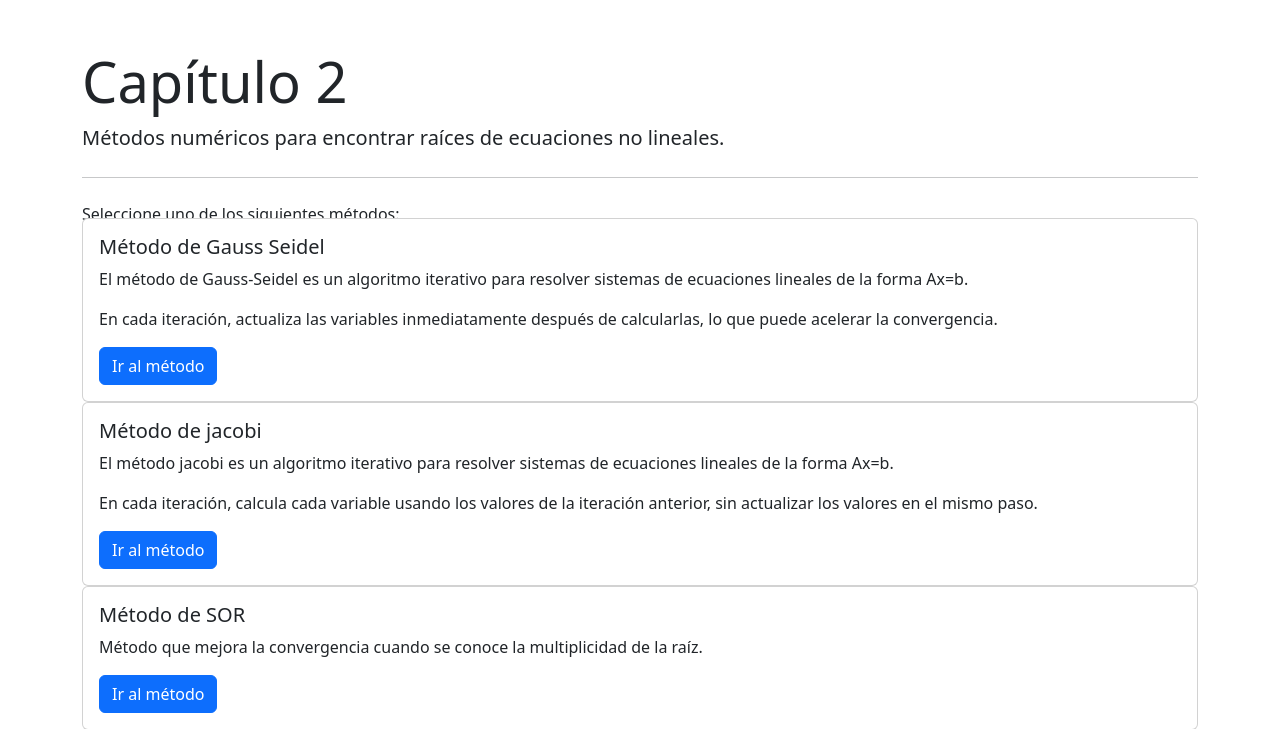
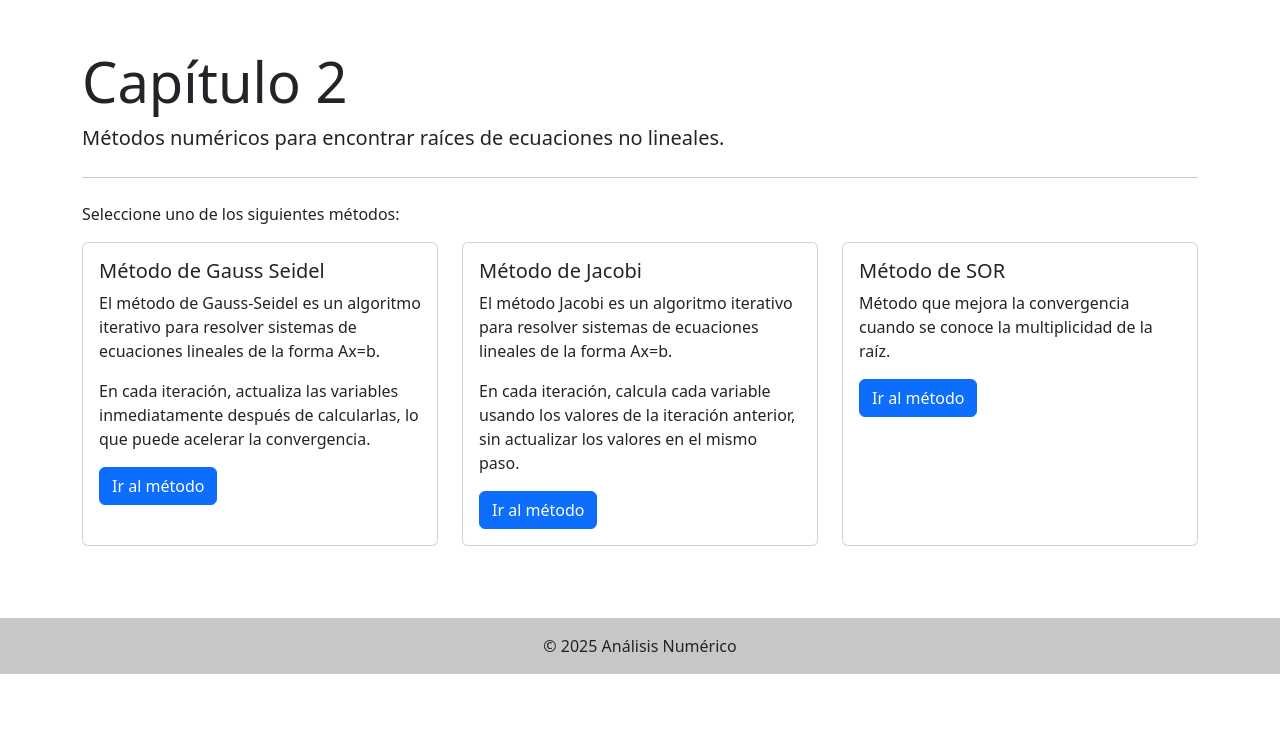
Before and after one commit to camilomonsalvem/Analisis-Numerico, a Django app: page /capitulo2/ in a window 1280 px wide. Shown: the part 56-785 px from the top of the page. After the commit the page ends 730 px from the top, so only its background shows below. Run offline with Django 5.2, Linux system fonts and the light colour scheme.

Commit message:
Final Final

```diff
--- a/templates/capitulo2/index.html
+++ b/templates/capitulo2/index.html
@@ -10,7 +10,7 @@
     <p>Seleccione uno de los siguientes métodos:</p>
 </div>
 
-<div class="row row-cols-1 row-cols-md-3 g-4"></div>
+<div class="row row-cols-1 row-cols-md-3 g-4">
     <div class="col">
         <div class="card h-100">
             <div class="card-body">
@@ -25,8 +25,8 @@
     <div class="col">
         <div class="card h-100">
             <div class="card-body">
-                <h5 class="card-title">Método de jacobi</h5>
-                <p class="card-text">El método jacobi es un algoritmo iterativo para resolver sistemas de ecuaciones lineales de la forma Ax=b.</p>
+                <h5 class="card-title">Método de Jacobi</h5>
+                <p class="card-text">El método Jacobi es un algoritmo iterativo para resolver sistemas de ecuaciones lineales de la forma Ax=b.</p>
                 <p class="card-text">En cada iteración, calcula cada variable usando los valores de la iteración anterior, sin actualizar los valores en el mismo paso.</p>
                 <a href="{% url 'metodos_numericos:jacobi' %}" class="btn btn-primary">Ir al método</a>
             </div>
```
